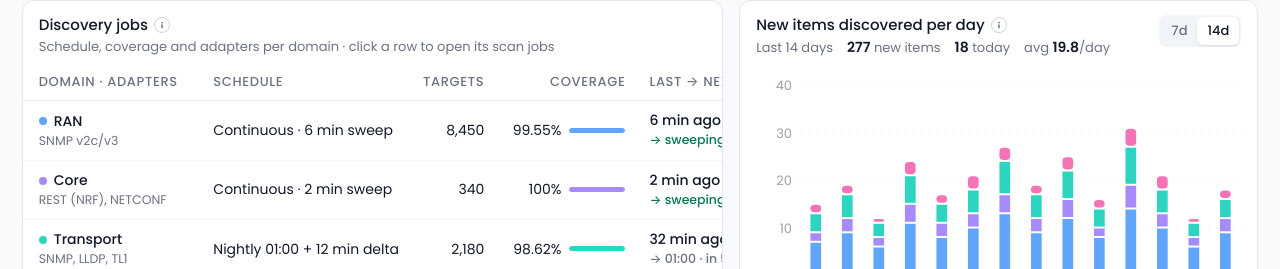
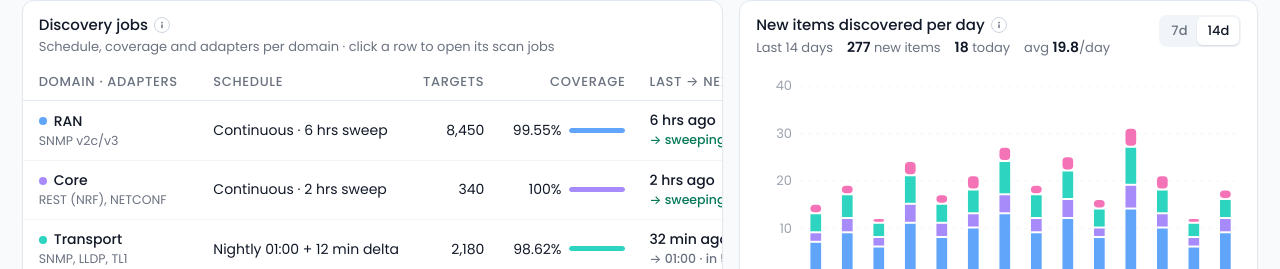
Before and after one commit to jayesh-vision/Discovery-and-Inventory, a React (Vite) app: page /discovery/insights in a window 1280 px wide. Shown: the part 367-636 px from the top of the page. Built offline with nearby package versions, Linux system fonts and the light colour scheme.

Commit message:
consistent timing with current data

```diff
--- a/src/data/discoveryOverview.ts
+++ b/src/data/discoveryOverview.ts
@@ -154,10 +154,10 @@ export interface DiscoveryJobRow {
   status: 'Healthy' | 'Credential warning'; lastRun: string; nextRun: string;
 }
 export const DISCOVERY_JOB_ROWS: DiscoveryJobRow[] = [
-  { domain: 'RAN', protocols: 'SNMP v2c/v3', schedule: 'Continuous · 6 min sweep',
-    targets: 8450, coveragePct: 99.55, status: 'Healthy', lastRun: '6 min ago', nextRun: 'sweeping now' },
-  { domain: 'Core', protocols: 'REST (NRF), NETCONF', schedule: 'Continuous · 2 min sweep',
-    targets: 340, coveragePct: 100, status: 'Healthy', lastRun: '2 min ago', nextRun: 'sweeping now' },
+  { domain: 'RAN', protocols: 'SNMP v2c/v3', schedule: 'Continuous · 6 hrs sweep',
+    targets: 8450, coveragePct: 99.55, status: 'Healthy', lastRun: '6 hrs ago', nextRun: 'sweeping now' },
+  { domain: 'Core', protocols: 'REST (NRF), NETCONF', schedule: 'Continuous · 2 hrs sweep',
+    targets: 340, coveragePct: 100, status: 'Healthy', lastRun: '2 hrs ago', nextRun: 'sweeping now' },
   { domain: 'Transport', protocols: 'SNMP, LLDP, TL1', schedule: 'Nightly 01:00 + 12 min delta',
     targets: 2180, coveragePct: 98.62, status: 'Credential warning', lastRun: '32 min ago', nextRun: '01:00 · in 5h 49m' },
   { domain: 'IPMPLS', protocols: 'NETCONF/YANG, LLDP', schedule: 'Continuous · 60s delta',
--- a/src/data/reconciliationOps.ts
+++ b/src/data/reconciliationOps.ts
@@ -18,6 +18,12 @@ export type ReconcileJobStatus = 'Completed' | 'Completed with errors' | 'Runnin
 export const JOB_STATUS_TONE: Record<ReconcileJobStatus, ChipTone> = {
   Completed: 'success', 'Completed with errors': 'warning', Running: 'info', Scheduled: 'neutral'
 };
+const DK_MON = ['Jan', 'Feb', 'Mar', 'Apr', 'May', 'Jun', 'Jul', 'Aug', 'Sep', 'Oct', 'Nov', 'Dec'];
+const todayAt = (timeStr: string) => {
+  const d = new Date();
+  const pad = (n: number) => String(n).padStart(2, '0');
+  return `${pad(d.getDate())}-${DK_MON[d.getMonth()]}-${d.getFullYear()} ${timeStr}`;
+};
 export interface ReconcileJob {
   id: string; domain: DomainKey; source: string; target: string; scanType: string;
   status: ReconcileJobStatus; schedule: string; lastRun: string; nextRun: string; duration: string;
@@ -25,16 +31,16 @@ export interface ReconcileJob {
 }
 export const RECONCILE_JOBS: ReconcileJob[] = [
   { id: 'RCJ-RAN-01', domain: 'RAN', source: 'Network · SNMP v2c/v3', target: 'RAN asset register',
-    scanType: 'Identity + attribute match', status: 'Completed', schedule: 'Continuous · 6 min sweep',
-    lastRun: '01-Sep-2026 09:05', nextRun: 'sweeping now', duration: '41.2 s',
+    scanType: 'Identity + attribute match', status: 'Completed', schedule: 'Continuous · 6 hrs sweep',
+    lastRun: todayAt('09:05'), nextRun: 'sweeping now', duration: '41.2 s',
     resultSummary: '8,412 scanned · 52 drifted · 40 auto-resolved', ruleIds: ['RUL-RAN-001', 'RUL-RAN-003'] },
   { id: 'RCJ-RAN-02', domain: 'RAN', source: 'Network · SNMP v2c/v3', target: 'RAN asset register',
     scanType: 'Attribute comparison', status: 'Scheduled', schedule: 'On demand',
     lastRun: '—', nextRun: 'not yet run', duration: '—',
     resultSummary: 'Awaiting RUL-RAN-002 approval', ruleIds: ['RUL-RAN-002'] },
   { id: 'RCJ-CORE-01', domain: 'Core', source: 'Network · REST (NRF)', target: 'NF registry',
-    scanType: 'Identity match', status: 'Completed', schedule: 'Continuous · 2 min sweep',
-    lastRun: '01-Sep-2026 09:02', nextRun: 'sweeping now', duration: '8.1 s',
+    scanType: 'Identity match', status: 'Completed', schedule: 'Continuous · 2 hrs sweep',
+    lastRun: todayAt('09:02'), nextRun: 'sweeping now', duration: '8.1 s',
     resultSummary: '340 scanned · 18 drifted · 11 auto-resolved', ruleIds: ['RUL-CORE-001'] },
   { id: 'RCJ-TRN-01', domain: 'Transport', source: 'Network · SNMP + TL1', target: 'Transport asset register',
     scanType: 'Identity match', status: 'Completed with errors', schedule: 'Nightly 01:00 + 12 min delta',
@@ -46,15 +52,15 @@ export const RECONCILE_JOBS: ReconcileJob[] = [
     resultSummary: 'Awaiting RUL-TRN-002 approval', ruleIds: ['RUL-TRN-002'] },
   { id: 'RCJ-IPM-01', domain: 'IPMPLS', source: 'Network · SNMP MPLS-LDP-MIB', target: 'Links',
     scanType: 'Relationship match', status: 'Completed', schedule: 'Continuous · 60s delta',
-    lastRun: '01-Sep-2026 09:19', nextRun: 'sweeping now', duration: '6.2 s',
+    lastRun: todayAt('09:19'), nextRun: 'sweeping now', duration: '6.2 s',
     resultSummary: '1,204 scanned · 12 drifted · 9 auto-resolved', ruleIds: ['RUL-IPM-001'] },
   { id: 'RCJ-IPM-02', domain: 'IPMPLS', source: 'Network · SNMP v2c/v3', target: 'Physical Resources',
     scanType: 'Attribute comparison', status: 'Completed', schedule: 'Retired',
     lastRun: '14-Aug-2026 09:00', nextRun: '—', duration: '5.8 s',
     resultSummary: '1,180 scanned · 5 drifted — rule retired', ruleIds: ['RUL-IPM-002'] },
   { id: 'RCJ-RAN-03', domain: 'RAN', source: 'Network · SNMP v2c/v3', target: 'RAN asset register',
-    scanType: 'Existence check', status: 'Running', schedule: 'Continuous · 6 min sweep',
-    lastRun: '01-Sep-2026 09:05', nextRun: 'running now', duration: '— running',
+    scanType: 'Existence check', status: 'Running', schedule: 'Continuous · 6 hrs sweep',
+    lastRun: todayAt('09:05'), nextRun: 'running now', duration: '— running',
     resultSummary: 'Sweeping RAN cluster Bengaluru-East', ruleIds: ['RUL-RAN-003'] }
 ];
 
```
Also changed, not shown: legacy/app-data.js, legacy/app-views.js, public/legacy.js.
